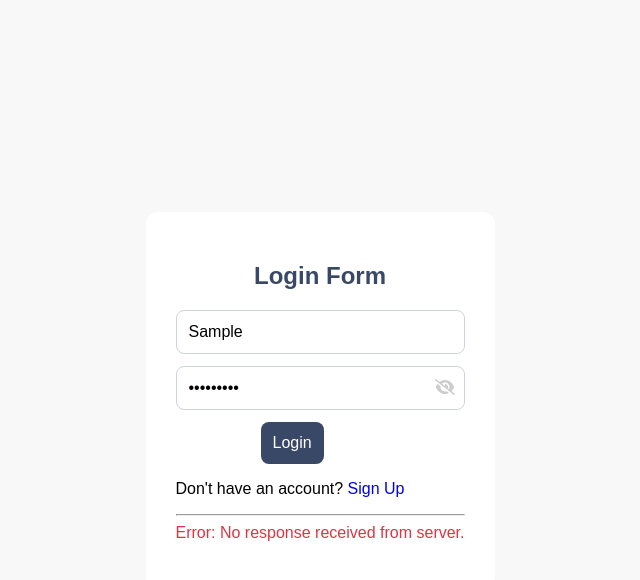
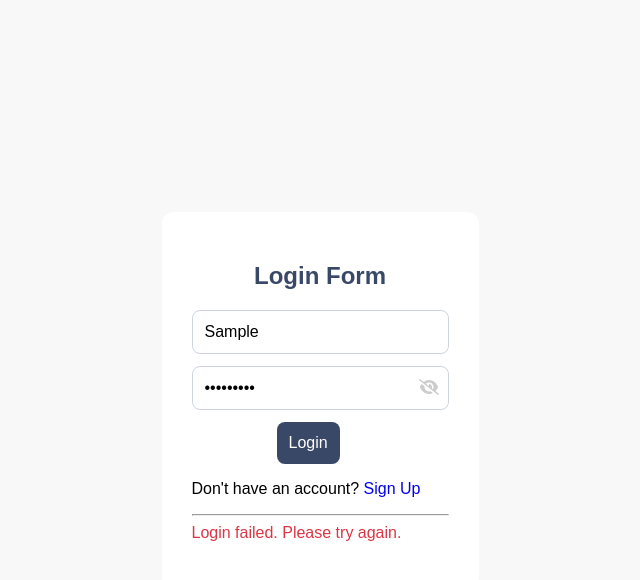
Before and after one commit to Archunaaaa/Authentication-and-Authorization, a React (Create React App) app: page /login in a window 1280 px wide. Both pictures are taken after typing "Sample", "Sample123" into the empty fields and a click on the button "Login". Shown: the top 580 px of the page, without its empty margins (320-960 px from the left). Built offline with nearby package versions, Linux system fonts and the light colour scheme; no server answers.

Commit message:
material changes

```diff
--- a/src/Components/Login/UserLoginForm.js
+++ b/src/Components/Login/UserLoginForm.js
@@ -82,14 +82,14 @@ const UserLoginForm = () => {
               Login
             </button>
             <p className="text-center mt-3">
-              Don't have an account? <a href="/" className="text-decoration">Sign Up</a>
+              Don't have an account? <a href="/" className="text-decoration-none">Sign Up</a>
             </p>
             <hr />
           </Form>
         )}
       </Formik>
       {message && <p className="text-center mt-3">{message}</p>}
-      {error && <p className="text-center mt-3 text-danger">{error}</p>}
+      {error && <p className="text-center mt-3 text-danger">{error.message || 'Login failed. Please try again.'}</p>}
     </div>
   );
 };
--- a/src/Components/SignUp/UserRegisterForm.js
+++ b/src/Components/SignUp/UserRegisterForm.js
@@ -9,7 +9,7 @@ import { FontAwesomeIcon } from '@fortawesome/react-fontawesome';
 import { faEye, faEyeSlash } from '@fortawesome/free-solid-svg-icons';
 import './Register.css';
 
-const UserRegisterForm = () => {
+  const UserRegisterForm = () => {
   const [showPassword, setShowPassword] = useState(false);
   const navigate = useNavigate();
   const dispatch = useDispatch();
```
